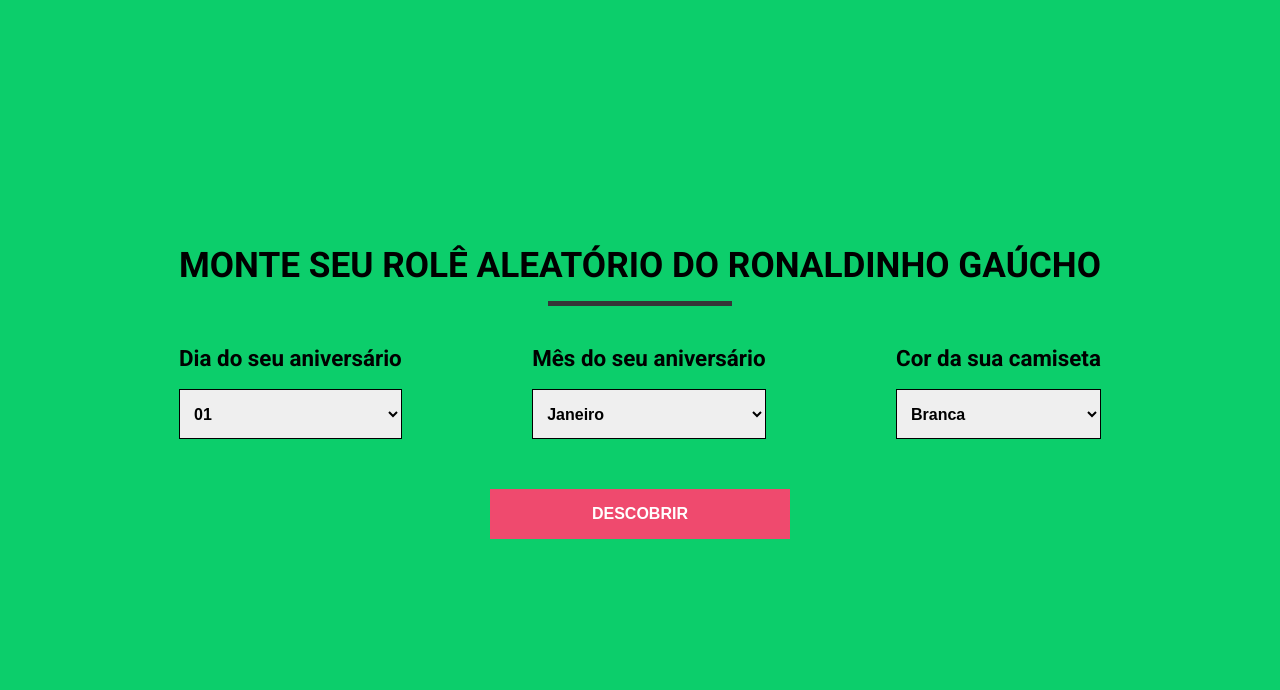
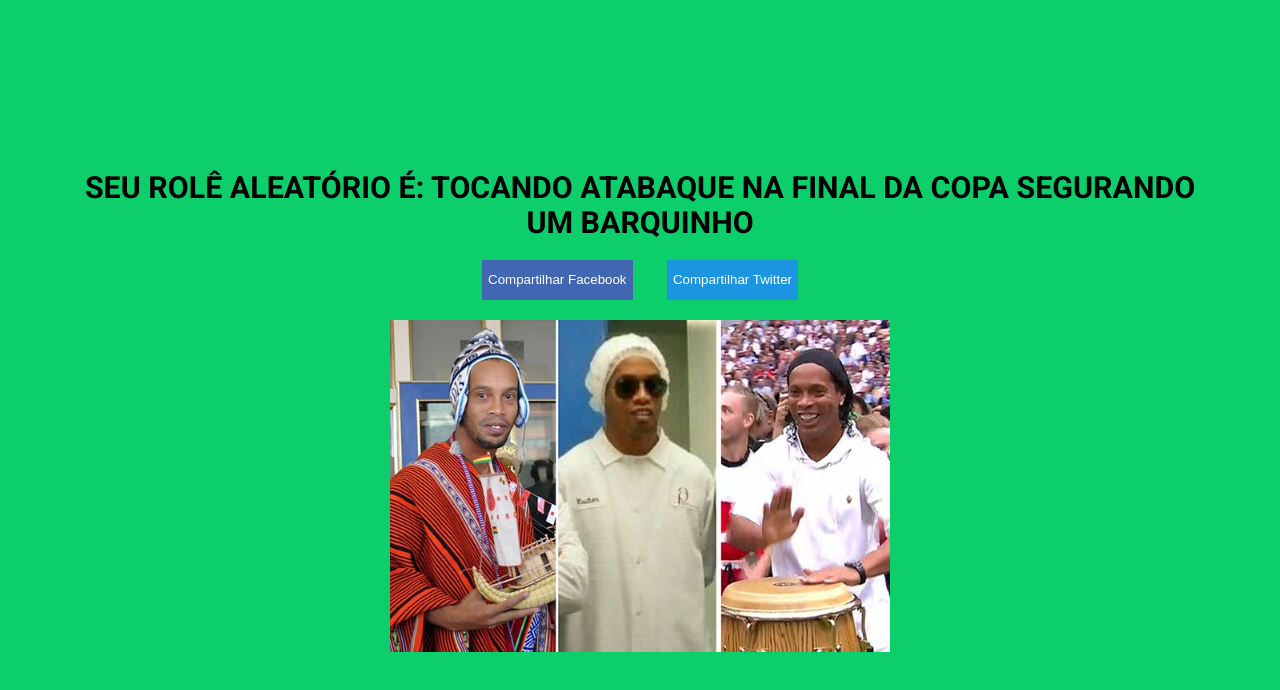
Before and after one commit to hjdesigner/role-aleatorio, a website built with webpack: page src/index.html in a window 1280 px wide. Both pictures are taken after a click on the button "DESCOBRIR". Built offline with nearby package versions, Linux system fonts and the light colour scheme.

Commit message:
Changing the html from h2 to label in the select titles is the correct one. Created a file with with json with each sentence to assemble the role text. Finished script that mounts role text

```diff
--- a/src/index.html
+++ b/src/index.html
@@ -9,20 +9,20 @@
   </head>
 	<body>
     <div class="roll">
-			<h1>Monte seu rolê aleatório do Ronaldinho Gaúcho</h1>
-			<div class="roll-form">
+			<h1 data-js="title">Monte seu rolê aleatório do Ronaldinho Gaúcho</h1>
+			<div class="roll-form" data-js="form">
 				<div class="roll-form__filds">
-					<h2>Dia do seu aniversário</h2>
-					<select name="day" id="day">
-						<option value="01">01</option>
-						<option value="02">02</option>
-						<option value="03">03</option>
-						<option value="04">04</option>
-						<option value="05">05</option>
-						<option value="06">06</option>
-						<option value="07">07</option>
-						<option value="08">08</option>
-						<option value="09">09</option>
+					<label for="dia">Dia do seu aniversário</label>
+					<select name="dia" data-js="selectDay" >
+						<option value="1">01</option>
+						<option value="2">02</option>
+						<option value="3">03</option>
+						<option value="4">04</option>
+						<option value="5">05</option>
+						<option value="6">06</option>
+						<option value="7">07</option>
+						<option value="8">08</option>
+						<option value="9">09</option>
 						<option value="10">10</option>
 						<option value="11">11</option>
 						<option value="12">12</option>
@@ -48,41 +48,41 @@
 					</select>
 				</div>
 				<div class="roll-form__filds">
-					<h2>Mês do seu aniversário</h2>
-					<select name="day" id="day">
-						<option value="Janeiro">Janeiro</option>
-						<option value="Fevereiro">Fevereiro</option>
-						<option value="Março">Março</option>
-						<option value="Abril">Abril</option>
-						<option value="Maio">Maio</option>
-						<option value="Junho">Junho</option>
-						<option value="Julho">Julho</option>
-						<option value="Agosto">Agosto</option>
-						<option value="Setembro">Setembro</option>
-						<option value="Outubro">Outubro</option>
-						<option value="Novembro">Novembro</option>
-						<option value="Dezembro">Dezembro</option>
+					<label for="mes">Mês do seu aniversário</label>
+					<select name="mes" data-js="selectMonth">
+						<option value="1">Janeiro</option>
+						<option value="2">Fevereiro</option>
+						<option value="3">Março</option>
+						<option value="4">Abril</option>
+						<option value="5">Maio</option>
+						<option value="6">Junho</option>
+						<option value="7">Julho</option>
+						<option value="8">Agosto</option>
+						<option value="9">Setembro</option>
+						<option value="10">Outubro</option>
+						<option value="11">Novembro</option>
+						<option value="12">Dezembro</option>
 					</select>
 				</div>
 				<div class="roll-form__filds">
-					<h2>Cor da sua camiseta</h2>
-					<select name="day" id="day">
-						<option value="Branca">Branca</option>
-						<option value="Preta">Preta</option>
-						<option value="Azul">Azul</option>
-						<option value="Verde">Verde</option>
-						<option value="Amarela">Amarela</option>
-						<option value="Rosa">Rosa</option>
-						<option value="Vermelha">Vermelha</option>
-						<option value="Outra">Outra</option>
+					<label for="cores">Cor da sua camiseta</label>
+					<select name="cores" data-js="selectColors">
+						<option value="1">Branca</option>
+						<option value="2">Preta</option>
+						<option value="3">Azul</option>
+						<option value="4">Verde</option>
+						<option value="5">Amarela</option>
+						<option value="6">Rosa</option>
+						<option value="7">Vermelha</option>
+						<option value="8">Outra</option>
 					</select>
 				</div>
 			</div>
-			<div class="roll-button">
-				<button type='button'>Descobrir</button>
+			<div class="roll-button" data-js="button">
+				<button type='button' data-js="discover">Descobrir</button>
 			</div>
-			<div class="roll-result">
-				<h2>Seu rolê aleatório é: Assistindo em clipe com uma mulher nos ombros</h2>
+			<div class="roll-result" data-js="result">
+				<h2 data-js="result-title"></h2>
 				<div class="roll-result-share">
 					<button type="button" class="facebook">Compartilhar Facebook</button>
 					<button type="button" class="twitter">Compartilhar Twitter</button>
--- a/src/scripts/app.js
+++ b/src/scripts/app.js
@@ -1,5 +1,27 @@
-// import Card from './components/card';
+import { day, month, colors } from './components/dateJson';
 import './app.scss';
 
-// const cardElement = document.querySelector('[data-js="card"]');
-// Card('Henrique Melanda', cardElement);
+const buttonDiscover = document.querySelector('[data-js="discover"]');
+const selectDay = document.querySelector('[data-js="selectDay"]');
+const selectMonth = document.querySelector('[data-js="selectMonth"]');
+const selectColors = document.querySelector('[data-js="selectColors"]');
+const title = document.querySelector('[data-js="title"]');
+const form = document.querySelector('[data-js="form"]');
+const button = document.querySelector('[data-js="button"]');
+const result = document.querySelector('[data-js="result"]');
+const resultTitle = document.querySelector('[data-js="result-title"]');
+
+buttonDiscover.addEventListener('click', () => {
+	const valueDay = selectDay.options[selectDay.selectedIndex].value;
+	const valueMonth = selectMonth.options[selectMonth.selectedIndex].value;
+	const valueColors = selectColors.options[selectColors.selectedIndex].value;
+	const textDay = day.filter(item => +valueDay === item.id + 1);
+	const textMonth = month.filter(item => +valueMonth === item.id + 1);
+	const textColors = colors.filter(item => +valueColors === item.id + 1);
+	title.classList.add('hide');
+	form.classList.add('hide');
+	button.classList.add('hide');
+	result.classList.add('show');
+
+	resultTitle.innerHTML = `Seu rolê aleatório é: ${textDay[0].text} ${textMonth[0].text} ${textColors[0].text}`;
+});
--- a/src/scripts/app.scss
+++ b/src/scripts/app.scss
@@ -1,7 +1,5 @@
 @import url('https://fonts.googleapis.com/css?family=Roboto:400,700');
 body, html{
-  width: 100%;
-  height: 100%;
   margin: 0;
   padding: 0;
 }
@@ -37,7 +35,10 @@
     display: flex;
     justify-content: space-between;
     flex-wrap: wrap;
-    h2 {
+    label {
+			width: 100%;
+			display: inline-block;
+			margin: 20px 0;
       font-size: 1.1em;
       color: #000000;
       text-align: center;
@@ -119,7 +120,18 @@
   }
 }
 
+.hide {
+	display: none;
+}
+.show {
+	display: block;
+}
+
 @media only screen and (min-width: 1024px) {
+	body, html{
+  	width: 100%;
+  	height: 100%;
+	}
   body {
     display: flex;
     align-items: center;
@@ -135,7 +147,7 @@
     &-form {
       flex-wrap: initial;
       align-items: center;
-      h2 {
+      label {
         font-size: 1.2em;
       }
       &__filds {
@@ -168,7 +180,7 @@
       margin-bottom: 40px;
     }
     &-form {
-      h2 {
+      label {
         font-size: 1.4em
       }
       &__filds {
--- /dev/null
+++ b/src/scripts/components/dateJson/index.js
@@ -0,0 +1,210 @@
+export const day = [
+	{
+		id: 0,
+		text: 'Tocando atabaque',
+	},
+	{
+		id: 1,
+		text: 'Bebasso',
+	},
+	{
+		id: 2,
+		text: 'Dando uma azeitada nessa porra',
+	},
+	{
+		id: 3,
+		text: 'Estiloso',
+	},
+	{
+		id: 4,
+		text: 'Vestido um poncho',
+	},
+	{
+		id: 5,
+		text: 'Lutando kickboxing',
+	},
+	{
+		id: 6,
+		text: 'Vestindo um jaleco',
+	},
+	{
+		id: 7,
+		text: 'Dibrando',
+	},
+	{
+		id: 8,
+		text: 'Fazendo embaixadinha',
+	},
+	{
+		id: 9,
+		text: 'Cantando',
+	},
+	{
+		id: 10,
+		text: 'Dançando',
+	},
+	{
+		id: 11,
+		text: 'Fazendo gol',
+	},
+	{
+		id: 12,
+		text: 'Levantando a taça',
+	},
+	{
+		id: 13,
+		text: 'Lendo',
+	},
+	{
+		id: 14,
+		text: 'Fazendo hangloose',
+	},
+	{
+		id: 15,
+		text: 'Sorrindo',
+	},
+	{
+		id: 16,
+		text: 'Comemorando',
+	},
+	{
+		id: 17,
+		text: 'A vontade',
+	},
+	{
+		id: 18,
+		text: 'Tocando piano',
+	},
+	{
+		id: 19,
+		text: 'Andando a cavalo',
+	},
+	{
+		id: 20,
+		text: 'Fazendo parkour',
+	},
+	{
+		id: 21,
+		text: 'Criando una criptomoeda',
+	},
+	{
+		id: 22,
+		text: 'Jogando basquete',
+	},
+	{
+		id: 23,
+		text: 'Jogando minecraft',
+	},
+	{
+		id: 24,
+		text: 'Fazendo churrasco',
+	},
+	{
+		id: 25,
+		text: 'Quer namorar comigo?',
+	},
+	{
+		id: 26,
+		text: 'Assistindo chaves',
+	},
+	{
+		id: 27,
+		text: 'Escutando metallica',
+	},
+	{
+		id: 28,
+		text: 'Tocando pandeiro',
+	},
+	{
+		id: 29,
+		text: 'Confuso',
+	},
+	{
+		id: 30,
+		text: 'Destilando',
+	},
+];
+export const month = [
+	{
+		id: 0,
+		text: 'Na final da copa',
+	},
+	{
+		id: 1,
+		text: 'Na cozinha',
+	},
+	{
+		id: 2,
+		text: 'Na balada',
+	},
+	{
+		id: 3,
+		text: 'No aeroporto',
+	},
+	{
+		id: 4,
+		text: 'No laboratório',
+	},
+	{
+		id: 5,
+		text: 'No hospital',
+	},
+	{
+		id: 6,
+		text: 'Na webcam',
+	},
+	{
+		id: 7,
+		text: 'No sítio',
+	},
+	{
+		id: 8,
+		text: 'No apartamento',
+	},
+	{
+		id: 9,
+		text: 'Em campo',
+	},
+	{
+		id: 10,
+		text: 'No filme do Van Damme',
+	},
+	{
+		id: 11,
+		text: 'Em um clipe',
+	},
+];
+export const colors = [
+	{
+		id: 0,
+		text: 'Segurando um barquinho',
+	},
+	{
+		id: 1,
+		text: 'Com uma mulher nos ombros',
+	},
+	{
+		id: 2,
+		text: 'Com uma cantora russa',
+	},
+	{
+		id: 3,
+		text: 'Com a Pablo Vittar',
+	},
+	{
+		id: 4,
+		text: 'Com o Péricles',
+	},
+	{
+		id: 5,
+		text: 'Com amigos',
+	},
+	{
+		id: 6,
+		text: 'Com o lula',
+	},
+	{
+		id: 7,
+		text: 'Com desconhecidos',
+	},
+];
```
Also changed, not shown: src/scripts/components/card/card.scss (deleted, +0 -20 lines), src/scripts/components/card/card.test.js (deleted, +0 -17 lines), src/scripts/components/card/index.js (deleted, +0 -9 lines), src/scripts/components/card/naruto.png (deleted).
